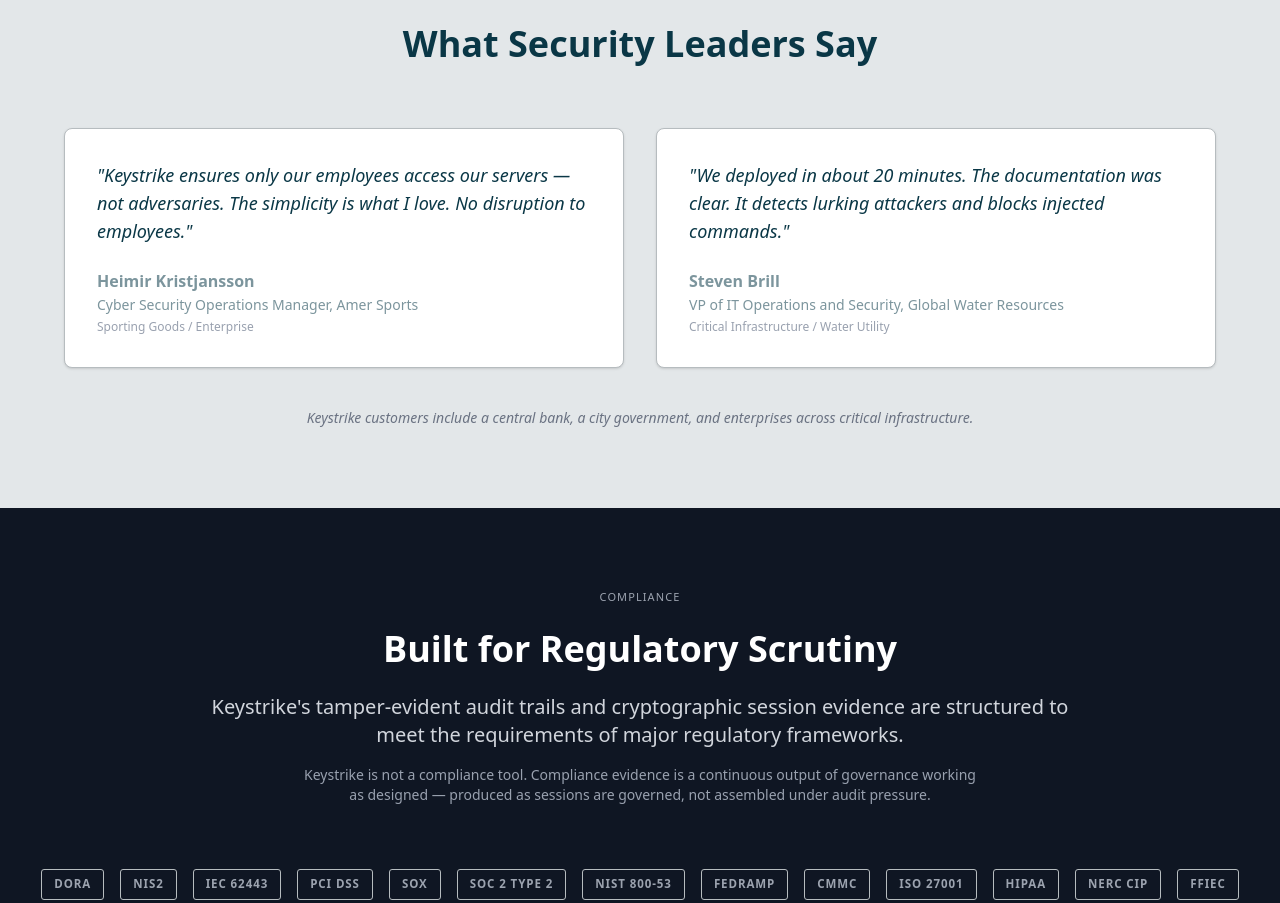
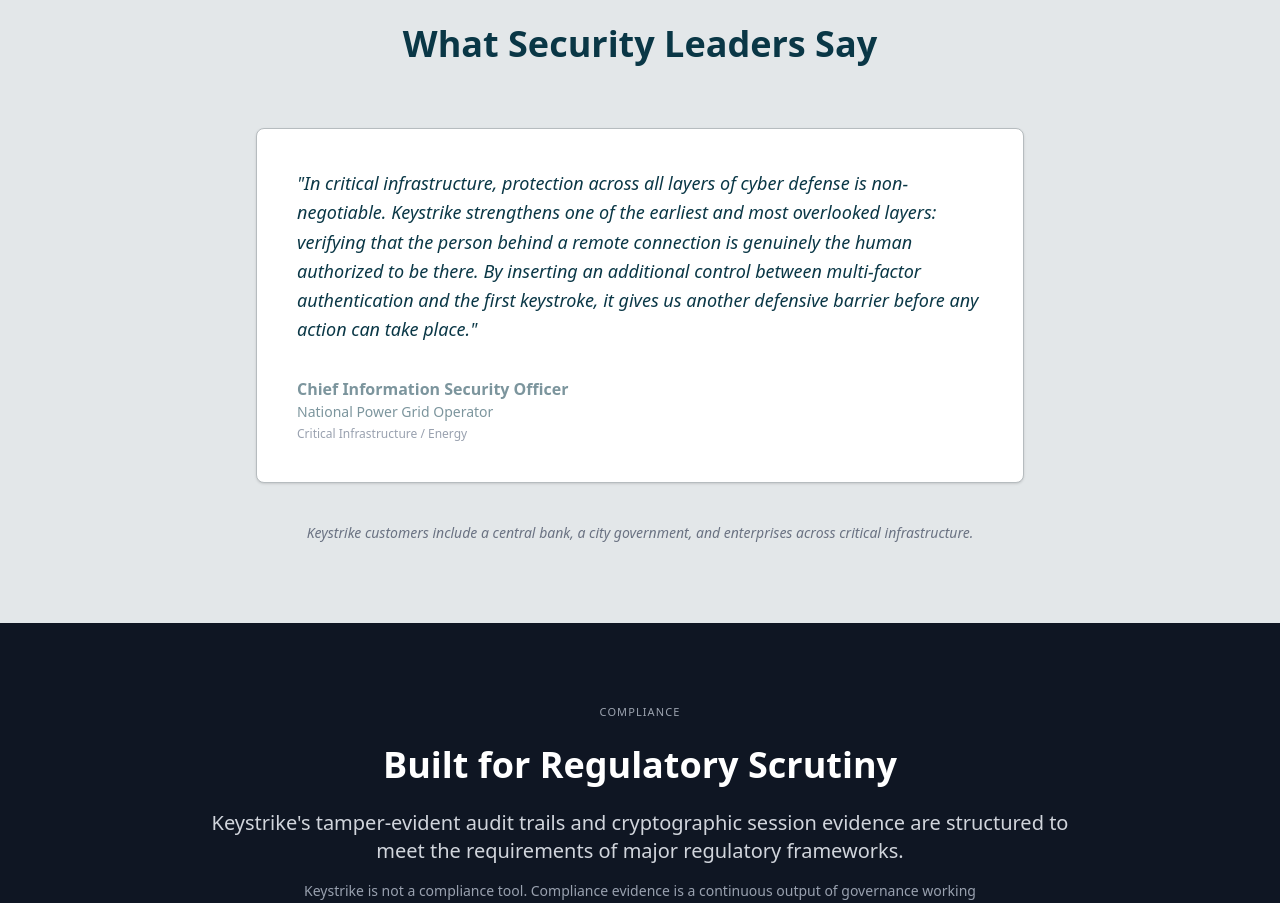
Before and after one commit to RiaanPhoenix/Keystrike-Web, a Next.js app: page /platform in a window 1280 px wide. Shown: the part 7700-8603 px from the top of the page. Built offline with nearby package versions, Linux system fonts and the light colour scheme.

Commit message:
Platform page: replace testimonials with CISO quote from National Power Grid Operator

```diff
--- a/src/app/platform/page.tsx
+++ b/src/app/platform/page.tsx
@@ -912,26 +912,15 @@
             </h2>
           </div>
 
-          <div className="grid grid-cols-1 md:grid-cols-2 gap-8 max-w-6xl mx-auto">
-            <div className="bg-white p-8 rounded-lg shadow-sm border border-gray-200">
-              <blockquote className="text-lg text-text-primary mb-6 italic">
-                "Keystrike ensures only our employees access our servers — not adversaries. The simplicity is what I love. No disruption to employees."
+          <div className="max-w-3xl mx-auto">
+            <div className="bg-white p-10 rounded-lg shadow-sm border border-gray-200">
+              <blockquote className="text-lg text-text-primary mb-8 italic leading-relaxed">
+                "In critical infrastructure, protection across all layers of cyber defense is non-negotiable. Keystrike strengthens one of the earliest and most overlooked layers: verifying that the person behind a remote connection is genuinely the human authorized to be there. By inserting an additional control between multi-factor authentication and the first keystroke, it gives us another defensive barrier before any action can take place."
               </blockquote>
               <div className="text-text-secondary">
-                <div className="font-semibold">Heimir Kristjansson</div>
-                <div className="text-sm">Cyber Security Operations Manager, Amer Sports</div>
-                <div className="text-xs text-gray-400 mt-1">Sporting Goods / Enterprise</div>
-              </div>
-            </div>
-
-            <div className="bg-white p-8 rounded-lg shadow-sm border border-gray-200">
-              <blockquote className="text-lg text-text-primary mb-6 italic">
-                "We deployed in about 20 minutes. The documentation was clear. It detects lurking attackers and blocks injected commands."
-              </blockquote>
-              <div className="text-text-secondary">
-                <div className="font-semibold">Steven Brill</div>
-                <div className="text-sm">VP of IT Operations and Security, Global Water Resources</div>
-                <div className="text-xs text-gray-400 mt-1">Critical Infrastructure / Water Utility</div>
+                <div className="font-semibold">Chief Information Security Officer</div>
+                <div className="text-sm">National Power Grid Operator</div>
+                <div className="text-xs text-gray-400 mt-1">Critical Infrastructure / Energy</div>
               </div>
             </div>
           </div>
```
